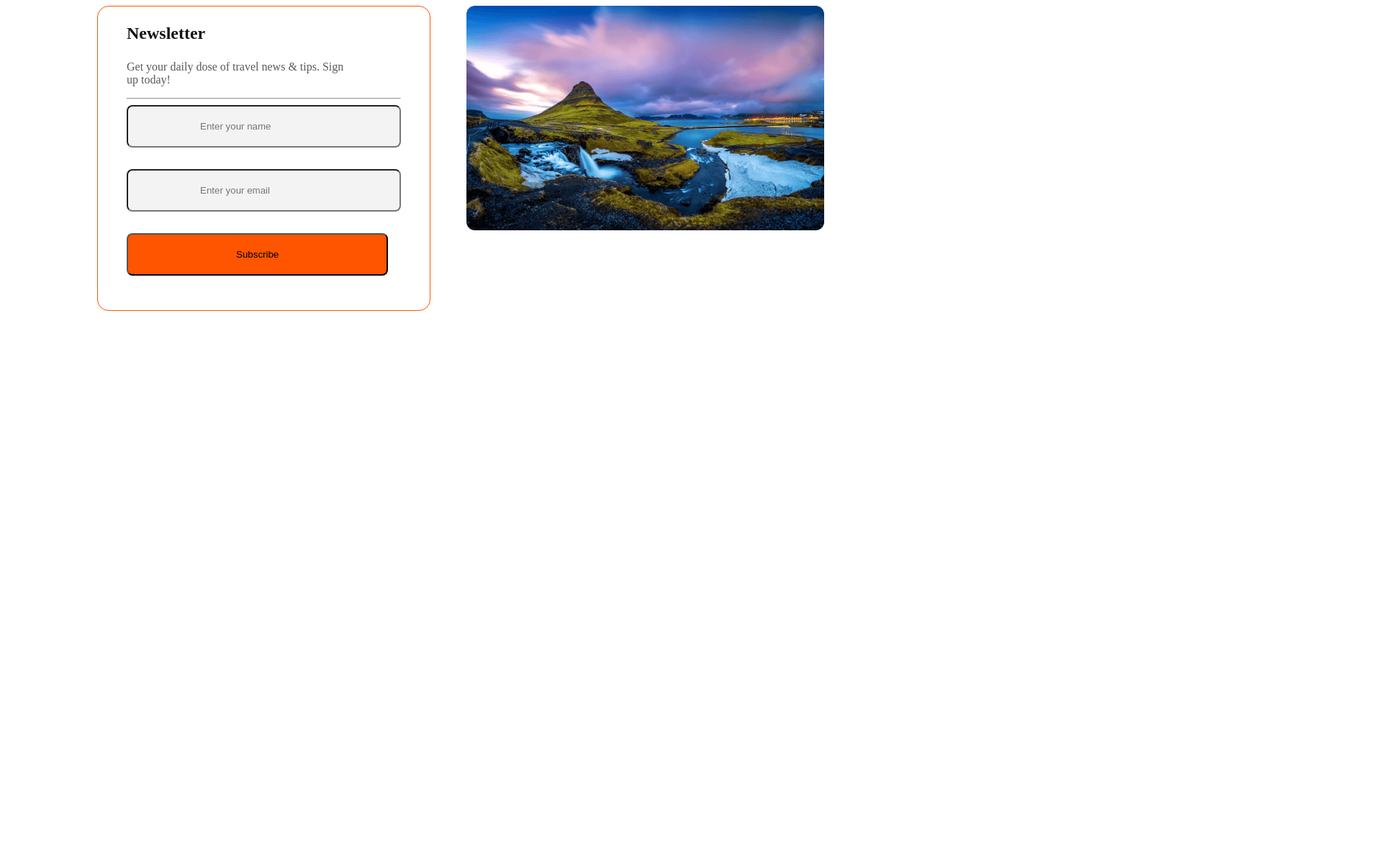
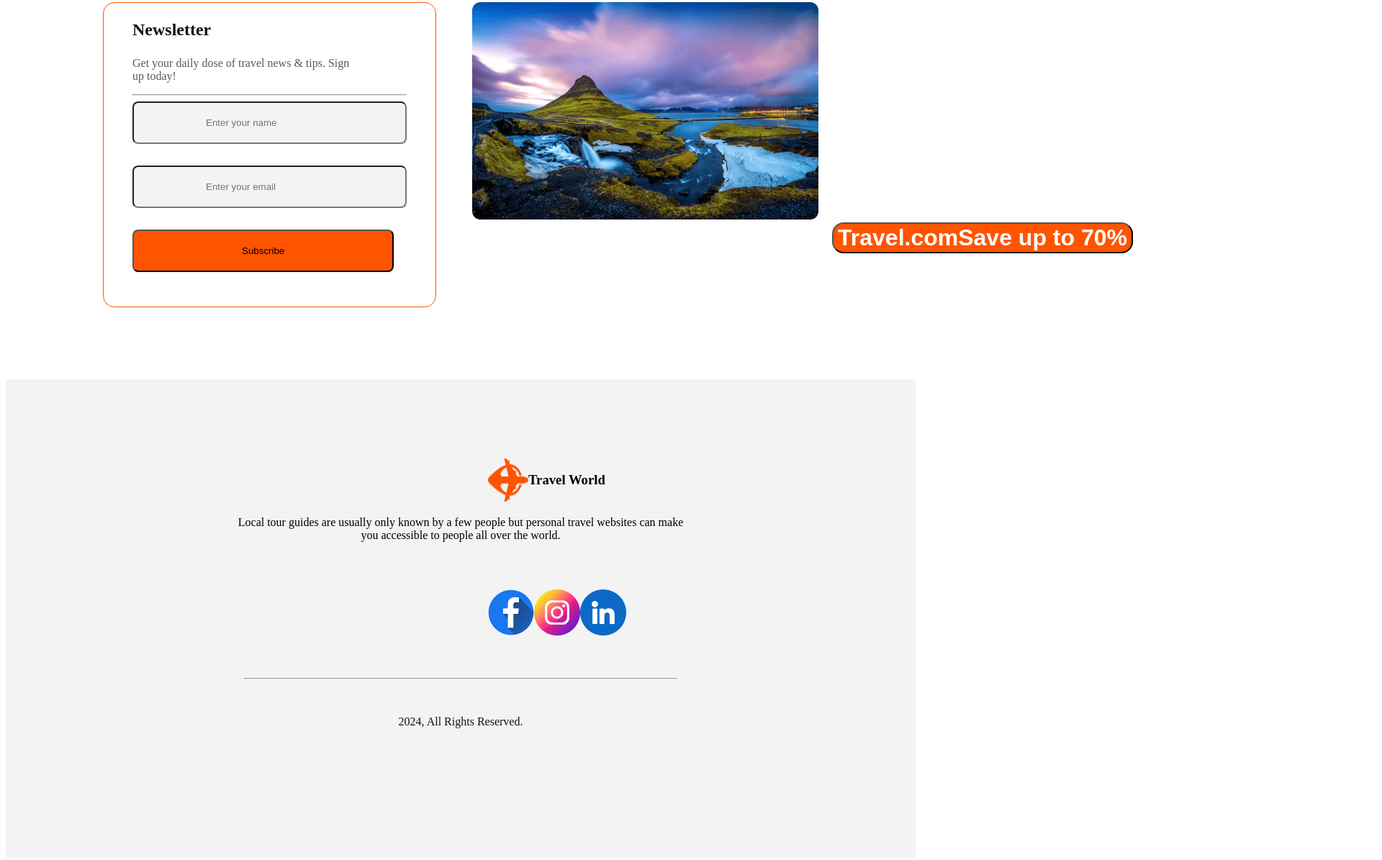
Before and after one commit to Murad529/Travel-World, a plain HTML site: page index.html in a window 1280 px wide. Shown: the part 4489-5684 px from the top of the page at 72% size, 1920 px wide, since content can reach past the window. Before the commit the page ends 4929 px from the top, so only its background shows below. Drawn offline with Linux system fonts and the light colour scheme.

Commit message:
footer section add

```diff
--- a/index.html
+++ b/index.html
@@ -145,12 +145,31 @@
 
       <div class="hill">
         <img src="Images/Rectangle 8 (1).png" alt="">
+
+      <button class="offer-btn"><span class="button-middle"> Travel.com</span>  Save up to 70%</button>
+    </div>
+    </section>
+  </main>
+  <footer class="footer">
+    <div>
+
+      <div class="footer-title">
+      <img src="Images/Group 40071 (2).png" alt="">
+      <h3>Travel World</h3>
       </div>
 
-     </section>
-  </main>
-  <footer class="footer">
+      <p class="footer-p">Local tour guides are usually only known by a few people but personal travel websites can make<br> you accessible to people all over the world.</p>
 
+      <div class="footer-icon">
+      <img src="Images/Facebook.png" alt="">
+      <img src="Images/Instagram.png" alt="">
+      <img src="Images/Linkedin.png" alt="">
+      </div>
+
+      <hr class="line">
+      <p class="footer-end">2024, All Rights Reserved.</p>
+
+    </div>
   </footer>
 </body>
 </html>
--- a/style.css
+++ b/style.css
@@ -4,7 +4,7 @@ nav{
   align-items: center;
 
 }
-body{
+header, main{
   margin-left: 135px;
   margin-right: 135px;
 }
@@ -261,11 +261,66 @@ margin-right: 55px;
 .features{
   display: flex;
   gap:50px;
+  margin-bottom: 100px;
 }
 
 .hill img{
   width:100%
 }
+
+.footer{
+  background:rgba(19, 19, 24, 0.05);
+  margin: 0;
+}
+
+.footer-title{
+  display: flex;
+  position: relative;
+  left:670px;
+  top:110px;
+
+}
+
+.footer-p{
+  text-align: center;
+  margin-top: 130px;
+}
+.footer-icon{
+  display:flex;
+  position: relative;
+  left:670px;
+  padding-bottom:50px;
+  padding-top:50px;
+}
+.footer-end{
+  font-weight: 300;
+  color:#131318;
+  text-align: center;
+  padding-bottom: 180px;
+
+}
+.line{
+  width:600px;
+  margin-bottom: 50px;
+}
+
+.offer-btn{
+  display: flex;
+  position:relative;
+  left: 500px;
+  color:#FFF;
+  font-weight: 800;
+  font-size: 2rem;
+  background: #FF5400;
+  border-radius: 1rem;
+
+}
+
+
+
+
+
+
 
 
 
```
Also changed, not shown: Images/Facebook.png (added), Images/Instagram.png (added), Images/Linkedin.png (added).
